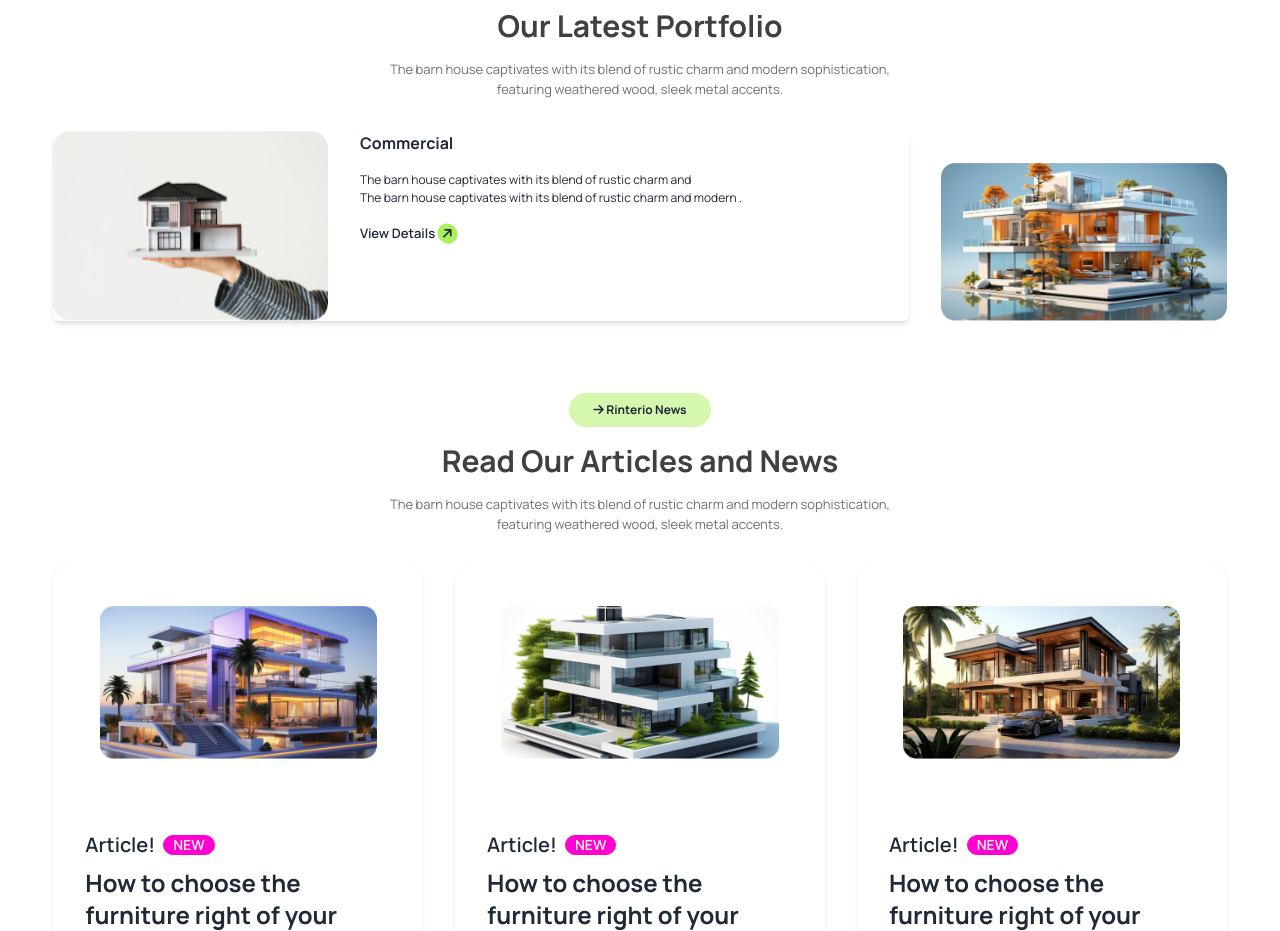
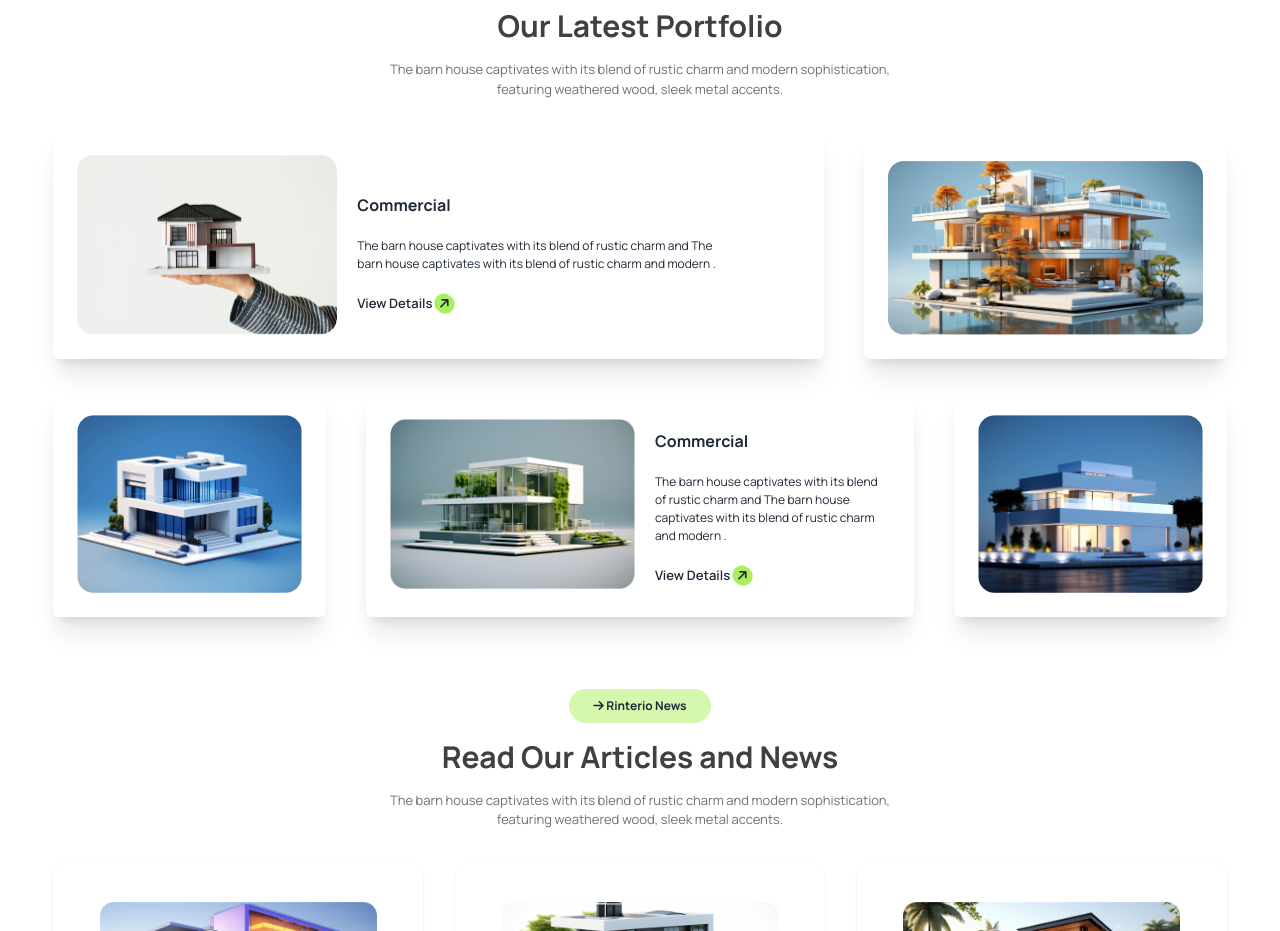
Before and after one commit to Nazmul4d/My-Third-Assingment, a plain HTML site: page index.html in a window 1280 px wide. Shown: the part 2000-2931 px from the top of the page. Drawn offline with nearby package versions, Linux system fonts and the light colour scheme.

Commit message:
added by latest portfolio

```diff
--- a/index.html
+++ b/index.html
@@ -208,7 +208,63 @@
                       </p>
                      </div>
                    </div>
-                <div class="w-11/12 mx-auto mt-8">
+
+                   <div class="w-11/12 mx-auto lg:flex gap-10 justify-end items-end mt-8">
+
+                    <div class="space-y-4 lg:flex items-center gap-5 shadow-xl rounded-md p-6">
+                      <div class=" lg:w-25 ">
+                        <img class="w-full" src="./assets/img1.png" alt="">
+                      </div>
+
+                      <div class="lg:w-2/4 space-y-5">
+                        <h1 class="font-bold">Commercial</h1>
+                       <p class="text-[12px] ">The barn house captivates with its blend of rustic charm and
+                         The barn house captivates with its blend of rustic charm and modern .</p>
+                       <button class="text-[13px] font-semibold">View Details
+                        <i class="fa-solid fa-arrow-right rounded-full color-primary p-1 -rotate-45"></i>
+                       </button>
+                      </div>
+                     </div>
+
+                      <div class="">
+                        <img class=" lg:w-[500px] shadow-xl rounded-md p-6 w-full" src="./assets/img2.png" alt="">
+                      </div>
+                     </div>
+
+                   <div class="w-11/12 mx-auto grid lg:flex gap-10 mt-8">
+
+                    <div class="">
+                      <div>
+                        <img class="lg:w-[300px] shadow-xl rounded-md p-6 w-full" src="./assets/img3.png" alt="">
+                      </div>
+                    </div>
+
+                    <div class= "lg:w-[600px] space-y-2 lg:flex items-center gap-5 shadow-xl rounded-md p-6">
+                      <div class="lg:w-25 ">
+                        <img class="w-full" src="./assets/img4.png" alt="">
+                      </div>
+
+                      <div class="lg:w-2/4 space-y-5">
+                        <h1 class="font-bold">Commercial</h1>
+                       <p class="text-[12px] ">The barn house captivates with its blend of rustic charm and
+                         The barn house captivates with its blend of rustic charm and modern .</p>
+                       <button class="text-[13px] font-semibold">View Details
+                        <i class="fa-solid fa-arrow-right rounded-full color-primary p-1 -rotate-45"></i>
+                       </button>
+                      </div>
+                     </div>
+                      <div class="">
+                        <img class="lg:w-[300px] shadow-xl rounded-md p-6 w-full it" src="./assets/img5.png" alt="">
+                      </div>
+
+                     </div>
+
+
+
+
+
+
+                <!-- <div class="w-11/12 mx-auto mt-8">
                   <div class="lg:flex gap-8">
                   <div class="lg:w-3/4 lg:flex lg:justify-center lg:items-center gap-8 rounded-md shadow-md">
                     <div class="lg:w-1/3">
@@ -229,7 +285,7 @@
                     <img class="w-full" src="./assets/img2.png" alt="">
                   </div>
                 </div>
-              </div>
+              </div> -->
               <!-- <div class="grid lg:grid-cols-3 justify-between">
                 <div class="">
                   <div class="">
@@ -257,7 +313,6 @@
               </div> -->
 
               </div>
-
             </section>
             <!-- latest portfolio end  -->
 
```
